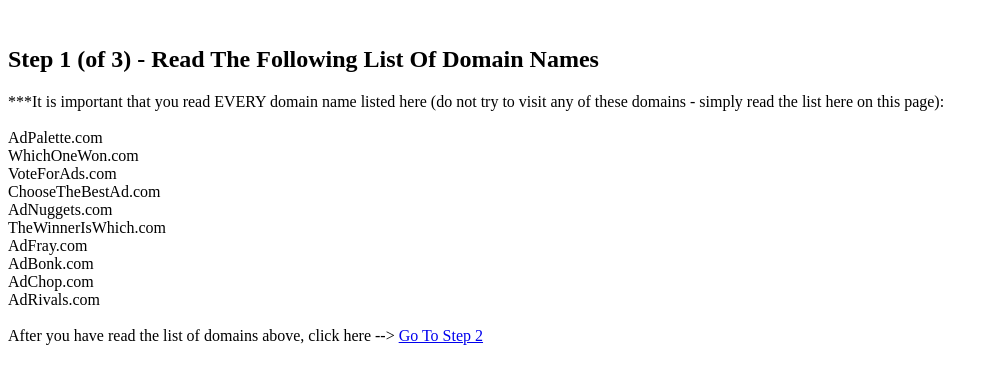
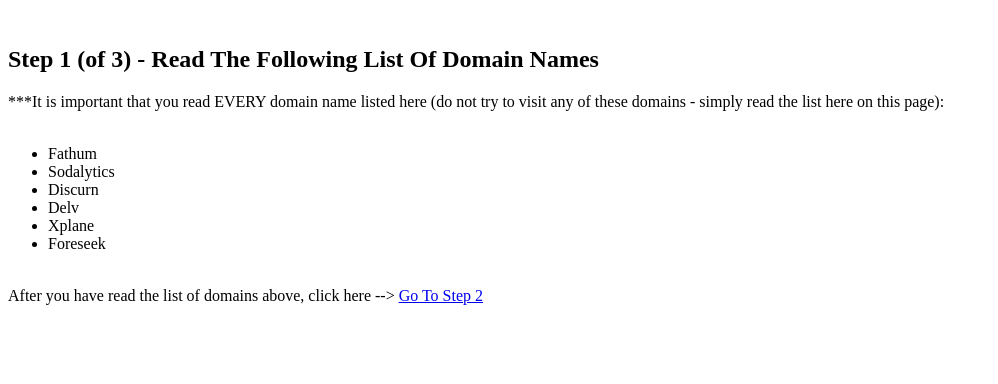
Before and after one commit to girih/girih.github.io, a plain HTML site: page index.html in a window 1280 px wide. Shown: the whole page, without its empty margins (0-998 px from the left). Drawn offline with Linux system fonts and the light colour scheme.

Commit message:
Random list of names

```diff
--- a/index.html
+++ b/index.html
@@ -3,5 +3,20 @@
 
 ***It is important that you read EVERY domain name listed here (do not try to visit any of these domains - simply read the list here on this page):</br></br>
 
-AdPalette.com </br>WhichOneWon.com </br>VoteForAds.com </br>ChooseTheBestAd.com </br>AdNuggets.com </br>TheWinnerIsWhich.com </br>AdFray.com </br>AdBonk.com </br>AdChop.com </br>AdRivals.com </br>
+<ul>
+  <li>Sodalytics</li>
+  <li>Xplane</li>
+  <li>Fathum</li>
+  <li>Delv</li>
+  <li>Discurn</li>
+  <li>Foreseek</li>
+</ul>
+
 </br>After you have read the list of domains above, click here --> <a href="girih.github.io/page2.html">Go To Step 2</a>
+
+<script>
+  var ul = document.querySelector('ul');
+  for (var i = ul.children.length; i >= 0; i--) {
+      ul.appendChild(ul.children[Math.random() * i | 0]);
+  }
+</script>
```
